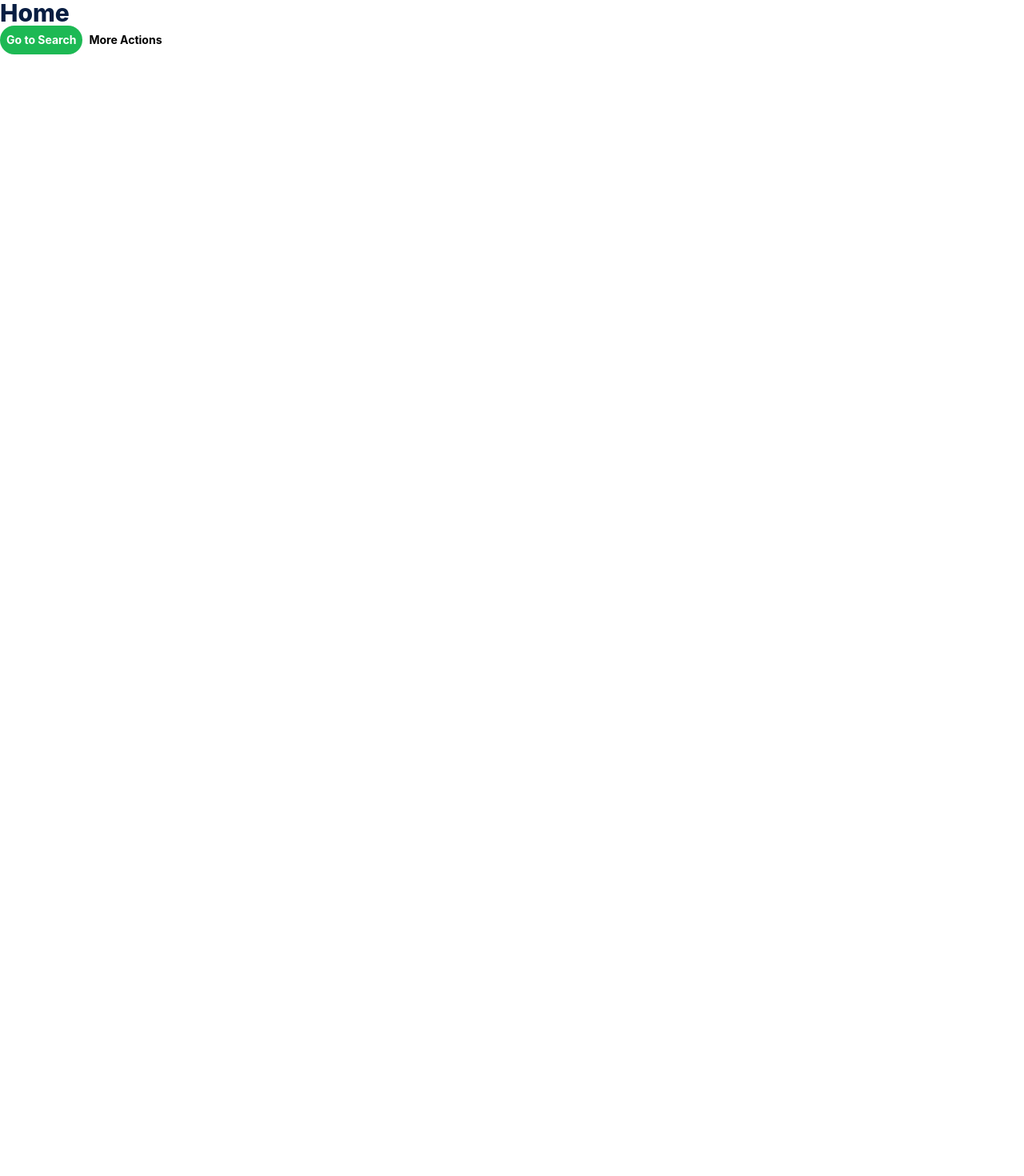
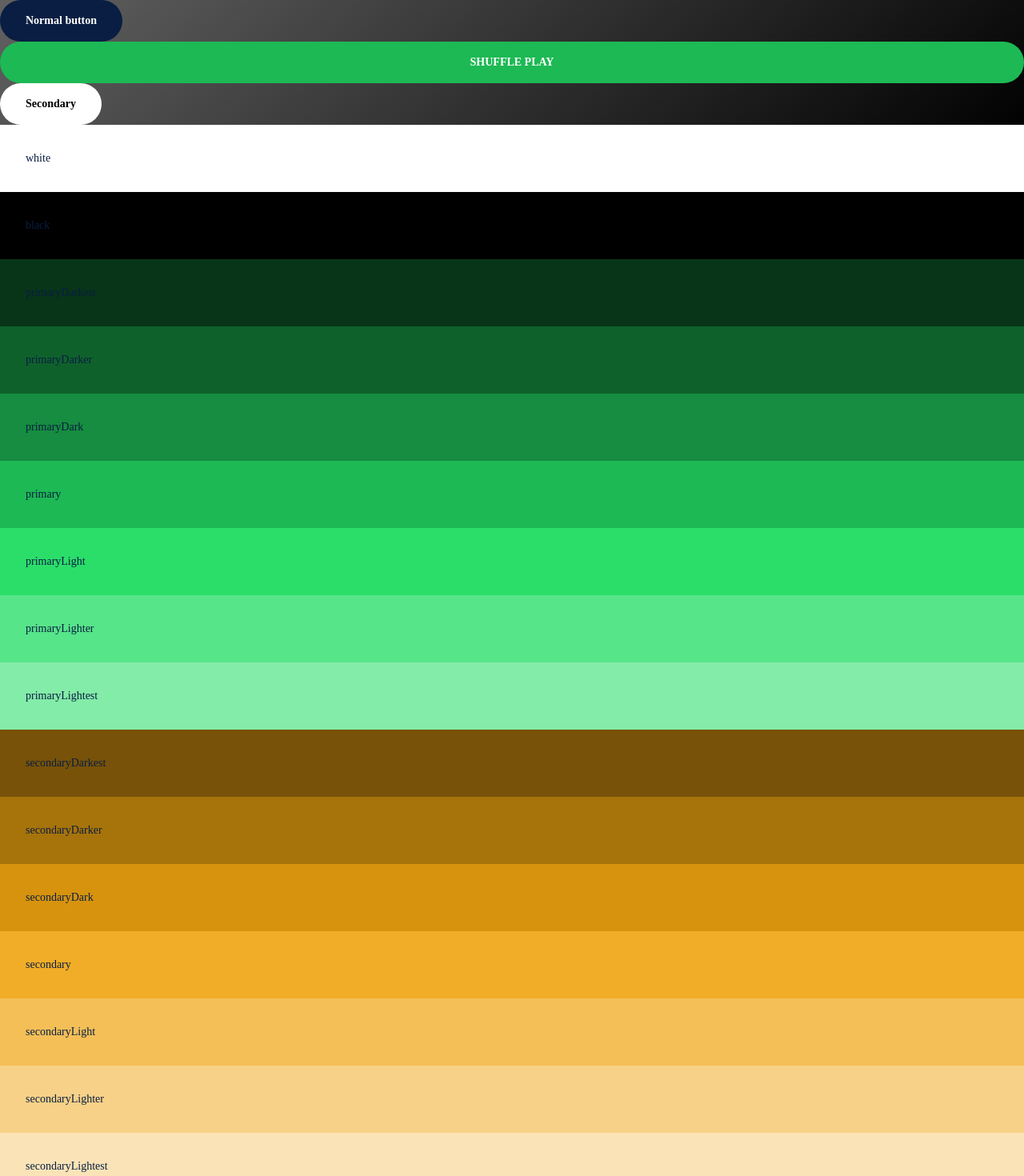
Before and after one commit to weslleyaraujo/spotify-framer-motion, a React (Create React App) app: page / in a window 1280 px wide. Shown: the top 1470 px of the page at 80% size. Before the commit the page ends 800 px from the top, so only its background shows below. Built offline with nearby package versions, Linux system fonts and the light colour scheme.

Commit message:
feat(*): bulk of updates
- Adds bunch of new colors on theme interface
- Adds new constants on theme interface
- Create script for "theme" colors create

```diff
--- a/package.json
+++ b/package.json
@@ -16,6 +16,7 @@
     "apollo-cache-inmemory": "^1.6.0",
     "emotion": "^10.0.9",
     "graphql": "^14.3.1",
+    "polished": "^3.4.0",
     "react": "^16.8.5",
     "react-apollo": "^2.5.6",
     "react-dom": "^16.8.5",
--- /dev/null
+++ b/scripts/make-theme.js
@@ -0,0 +1,36 @@
+const polished = require("polished");
+
+function transformColor({ base, prefix }) {
+  return {
+    [`${prefix}Darkest`]: polished.darken(0.3, base),
+    [`${prefix}Darker`]: polished.darken(0.2, base),
+    [`${prefix}Dark`]: polished.darken(0.1, base),
+    [`${prefix}`]: base,
+    [`${prefix}Light`]: polished.lighten(0.1, base),
+    [`${prefix}Lighter`]: polished.lighten(0.2, base),
+    [`${prefix}Lightest`]: polished.lighten(0.3, base)
+  };
+}
+
+const colors = {
+  primary: "#1DB954",
+  secondary: "#F1AD27",
+  complementary: "#424445",
+  neutral: "#091E42"
+};
+
+console.log(
+  Object.entries(colors).reduce(
+    (acc, [prefix, base]) => ({
+      ...acc,
+      ...transformColor({
+        base,
+        prefix
+      })
+    }),
+    {
+      white: "#FFF",
+      black: "#000"
+    }
+  )
+);
--- a/src/components/molecules/Button/Button.tsx
+++ b/src/components/molecules/Button/Button.tsx
@@ -8,7 +8,7 @@ import { Action } from "../../../interfaces/Action";
 
 interface Props<T> {
   action: Action<T>;
-  type?: "primary" | "secondary";
+  type?: "normal" | "primary" | "secondary";
   size?: SetIntersection<ViewProps["padding"], "medium" | "large" | "small">;
   label: string;
   rounded?: boolean;
@@ -25,6 +25,7 @@ const MAP_TEXT_COLOR: {
     typeof TextLine
   >["color"]
 } = {
+  normal: "white",
   primary: "white",
   secondary: "black"
 };
@@ -40,7 +41,7 @@ function Button<T = React.HTMLProps<HTMLButtonElement>>({
   const { as: HTMLElement, ...props } = action;
   const theme = useTheme();
   const styles = useViewStyles({
-    padding: size,
+    padding: ["large", "largest"],
     margin: "none"
   });
 
@@ -71,8 +72,13 @@ function Button<T = React.HTMLProps<HTMLButtonElement>>({
         }),
 
         /** Button type */
+        ...(type === "normal" && {
+          backgroundColor: theme.colors.neutral
+        }),
+
         ...(type === "primary" && {
-          backgroundColor: theme.colors.primary
+          backgroundColor: theme.colors.primary,
+          textTransform: "uppercase"
         }),
 
         ...(type === "secondary" && {
@@ -129,7 +135,7 @@ function Button<T = React.HTMLProps<HTMLButtonElement>>({
 const defaultProps: DefaultProps<React.HTMLProps<HTMLButtonElement>> = {
   size: "medium",
   display: "block",
-  type: "primary",
+  type: "normal",
   rounded: true,
   action: {
     as: "button"
--- a/src/global-styles.ts
+++ b/src/global-styles.ts
@@ -1,7 +1,6 @@
 import { css } from "@emotion/core";
 
 const globalStyles = css`
-  @import url("https://fonts.googleapis.com/css?family=Montserrat&display=swap");
   html,
   body,
   div,
@@ -90,6 +89,11 @@ const globalStyles = css`
     font: inherit;
     vertical-align: baseline;
   }
+  html,
+  body,
+  #root {
+    height: 100%;
+  }
 `;
 
 export { globalStyles };
--- /dev/null
+++ b/src/hooks/useBodyBackground.ts
@@ -0,0 +1,60 @@
+import { useLayoutEffect } from "react";
+import { useTheme } from "../foundations/useTheme";
+import { transparentize } from "polished";
+
+type GradientStyle = "topLeft";
+
+const GRADIENT_STYLE_MAP: {
+  [key in GradientStyle]: ({
+    color,
+    backgroundColor
+  }: {
+    color: string;
+    backgroundColor: string;
+  }) => CSSStyleDeclaration["backgroundImage"]
+} = {
+  topLeft: ({ color, backgroundColor }) => `linear-gradient(
+      140deg,
+      ${transparentize(0.62, color)} 0%,
+      ${backgroundColor} 67%
+    )`
+};
+
+function useBodyBackground(
+  {
+    color,
+    gradientStyle
+  }: {
+    color: string;
+    gradientStyle: GradientStyle;
+  } = {
+    color: "#FFF",
+    gradientStyle: "topLeft"
+  }
+) {
+  const theme = useTheme();
+  const { body } = document;
+
+  useLayoutEffect(() => {
+    const {
+      backgroundImage,
+      backgroundColor,
+      backgroundRepeat
+    } = window.getComputedStyle(body);
+
+    body.style.backgroundColor = theme.colors.black;
+    body.style.backgroundRepeat = "no-repeat";
+    body.style.backgroundImage = GRADIENT_STYLE_MAP[gradientStyle]({
+      color,
+      backgroundColor: theme.colors.black
+    });
+
+    return () => {
+      body.style.backgroundColor = backgroundColor;
+      body.style.backgroundRepeat = backgroundRepeat;
+      body.style.backgroundImage = backgroundImage;
+    };
+  }, [body, color, gradientStyle, theme.colors.black]);
+}
+
+export { useBodyBackground };
--- a/src/screens/Home.tsx
+++ b/src/screens/Home.tsx
@@ -1,19 +1,23 @@
 import React, { HTMLProps } from "react";
 import { TextLine } from "../components/atoms/TextLine/TextLine";
+import { View } from "../components/atoms/View/View";
 import { RouteComponentProps, navigate } from "@reach/router";
 import { Button } from "../components/molecules/Button/Button";
 import { SITEMAP } from "../site-map";
+import { useBodyBackground } from "../hooks/useBodyBackground";
+import { useTheme } from "../foundations/useTheme";
 
 interface Props {}
 
 function Home(props: Props & RouteComponentProps) {
+  useBodyBackground();
+  const theme = useTheme();
   return (
     <>
-      <TextLine text="Home" type="display" />
       <Button<HTMLProps<HTMLButtonElement>>
         rounded
         display="inline"
-        label="Go to Search"
+        label="Normal button"
         action={{
           as: "button",
           onClick: e => {
@@ -22,7 +26,19 @@ function Home(props: Props & RouteComponentProps) {
           }
         }}
       />
-      <Button rounded display="inline" type="secondary" label="More Actions" />
+      <Button rounded type="primary" label="Shuffle play" />
+      <Button rounded display="inline" type="secondary" label="Secondary" />
+      {Object.keys(theme.colors).map(key => (
+        <View
+          key={key}
+          padding="largest"
+          style={{
+            backgroundColor: theme.colors[key as keyof typeof theme.colors]
+          }}
+        >
+          <TextLine text={key} />
+        </View>
+      ))}
     </>
   );
 }
--- a/src/screens/Search.tsx
+++ b/src/screens/Search.tsx
@@ -1,11 +1,24 @@
 import React from "react";
 import { TextLine } from "../components/atoms/TextLine/TextLine";
+import { View } from "../components/atoms/View/View";
 import { RouteComponentProps } from "@reach/router";
+import { useBodyBackground } from "../hooks/useBodyBackground";
 
 interface Props {}
 
 function Search(props: Props & RouteComponentProps) {
-  return <TextLine text="Search" type="display" />;
+  useBodyBackground({
+    color: "green",
+    gradientStyle: "topLeft"
+  });
+
+  return (
+    <>
+      <View justify="center" padding={["largest", "large", "none", "large"]}>
+        <TextLine text="Rock" type="display" color="white" />
+      </View>
+    </>
+  );
 }
 
 export { Search };
--- a/src/theme.ts
+++ b/src/theme.ts
@@ -1,17 +1,41 @@
 import { Theme } from "./foundations/Theme";
 import { IconTypes, icons } from "./foundations/icons";
 
-const fontFamily = "BlinkMacsystemFont,-apple-system,Segoe UI, Roboto";
+const fontFamily = "Circular";
 
 const theme: Theme<IconTypes> = {
   icons,
   colors: {
+    white: "#FFF",
     black: "#000",
-    white: "#FFF",
+    primaryDarkest: "#083518",
+    primaryDarker: "#0f612c",
+    primaryDark: "#168d40",
     primary: "#1DB954",
+    primaryLight: "#2bde6a",
+    primaryLighter: "#57e589",
+    primaryLightest: "#83eca8",
+    secondaryDarkest: "#775208",
+    secondaryDarker: "#a7730b",
+    secondaryDark: "#d7930e",
     secondary: "#F1AD27",
-    complementary: "#06BF73",
-    neutral: "#091E42"
+    secondaryLight: "#f4bf57",
+    secondaryLighter: "#f7d187",
+    secondaryLightest: "#fae4b7",
+    complementaryDarkest: "#000",
+    complementaryDarker: "#101111",
+    complementaryDark: "#292a2b",
+    complementary: "#424445",
+    complementaryLight: "#5b5e5f",
+    complementaryLighter: "#747779",
+    complementaryLightest: "#8e9192",
+    neutralDarkest: "#000",
+    neutralDarker: "#000",
+    neutralDark: "#030a15",
+    neutral: "#091E42",
+    neutralLight: "#0f326f",
+    neutralLighter: "#15479c",
+    neutralLightest: "#1b5bc9"
   },
   units: {
     smallest: 2,
@@ -22,7 +46,7 @@ const theme: Theme<IconTypes> = {
   },
   fonts: {
     display: {
-      fontSize: 30,
+      fontSize: 36,
       fontWeight: 800,
       fontStyle: "normal",
       lineHeight: 32,
@@ -73,7 +97,10 @@ const theme: Theme<IconTypes> = {
   constants: {
     borderRadiusSmall: 6,
     borderRadiusMedium: 12,
-    borderRadiusLarge: 18
+    borderRadiusLarge: 18,
+    borderWidthSmall: 0.5,
+    borderWidthMedium: 1,
+    borderWidthLarge: 2
   },
   scales: {
     smallest: 24,
```
Also changed, not shown: src/foundations/Theme.tsx (+31 -0 lines), 1 other file (tests, documents, lock files or other folders).
